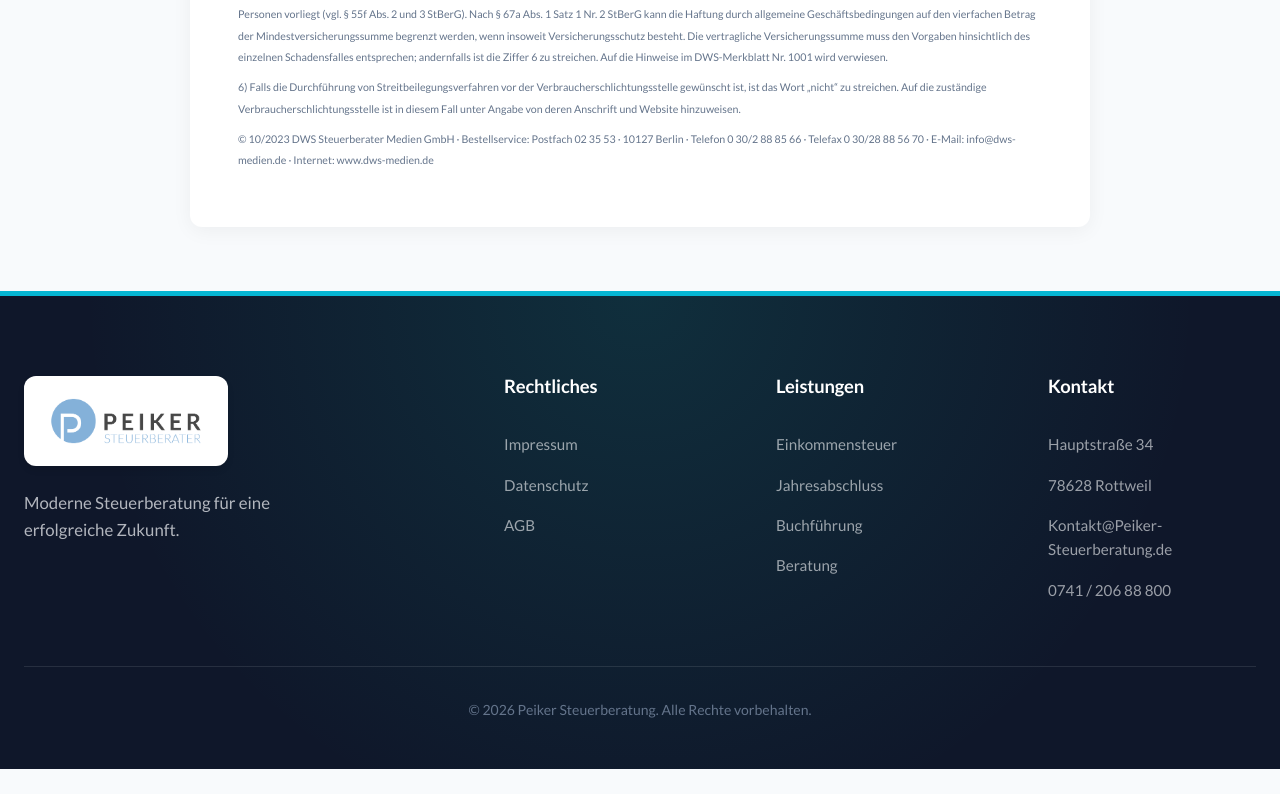
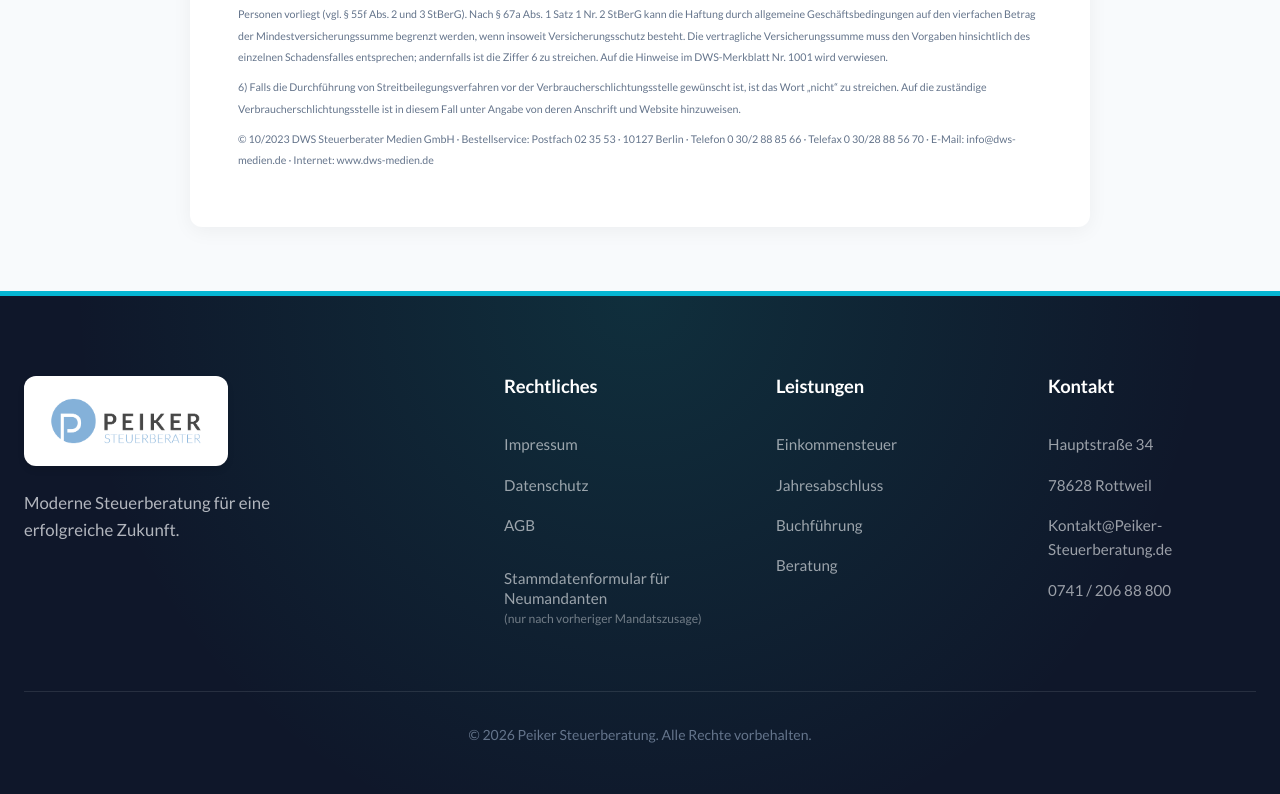
Before and after one commit to peiker-bit/Website, a React (Vite) app: page /agb in a window 1280 px wide. Shown: the part 5892-6686 px from the top of the page. Before the commit the page ends 6661 px from the top, so only its background shows below. Built offline with nearby package versions, Linux system fonts and the light colour scheme; no server answers; the database is empty.

Commit message:
link footer neumandanten

```diff
--- a/src/components/Footer.jsx
+++ b/src/components/Footer.jsx
@@ -23,6 +23,17 @@ const Footer = () => {
                         <Link to="/impressum">Impressum</Link>
                         <Link to="/datenschutz">Datenschutz</Link>
                         <Link to="/agb">AGB</Link>
+                        <a
+                            href="https://neumandant.peiker-steuer.de"
+                            target="_blank"
+                            rel="noopener noreferrer"
+                            style={{ marginTop: '1rem', lineHeight: '1.3' }}
+                        >
+                            Stammdatenformular für Neumandanten
+                            <span style={{ display: 'block', fontSize: '0.8em', opacity: 0.7, marginTop: '2px' }}>
+                                (nur nach vorheriger Mandatszusage)
+                            </span>
+                        </a>
                     </div>
 
                     <div className="footer-links">
--- a/src/components/Hero.jsx
+++ b/src/components/Hero.jsx
@@ -48,7 +48,7 @@ const Hero = () => {
                         className="hero-actions"
                     >
                         <motion.a
-                            href="https://termine.peiker-steuer.de"
+                            href="https://neumandant.peiker-steuer.de"
                             className="btn btn-primary"
                             whileHover={{ scale: 1.05 }}
                             whileTap={{ scale: 0.95 }}
--- a/src/components/Payroll.jsx
+++ b/src/components/Payroll.jsx
@@ -133,7 +133,7 @@ const Payroll = () => {
                             Korrekte Abrechnungen, digitaler Datenfluss und persönliche Betreuung für kleine und mittelständische Unternehmen.
                         </p>
                         <div className="hero-actions fade-in" style={{ animationDelay: '0.6s' }}>
-                            <a href="https://termine.peiker-steuer.de" target="_blank" rel="noopener noreferrer" className="btn btn-primary">
+                            <a href="https://neumandant.peiker-steuer.de" target="_blank" rel="noopener noreferrer" className="btn btn-primary">
                                 Termin online vereinbaren <ArrowRight size={18} style={{ marginLeft: '0.5rem' }} />
                             </a>
                         </div>
@@ -311,7 +311,7 @@ const Payroll = () => {
                 <div className="container">
                     <h2>Bereit für eine entspannte Lohnbuchhaltung?</h2>
                     <p>Lassen Sie uns unverbindlich über Ihre Anforderungen sprechen.</p>
-                    <a href="https://termine.peiker-steuer.de" target="_blank" rel="noopener noreferrer" className="btn btn-primary btn-lg">
+                    <a href="https://neumandant.peiker-steuer.de" target="_blank" rel="noopener noreferrer" className="btn btn-primary btn-lg">
                         Jetzt Online-Termin vereinbaren
                     </a>
                 </div>
```
Also changed, not shown: 1 other file (tests, documents, lock files or other folders).
